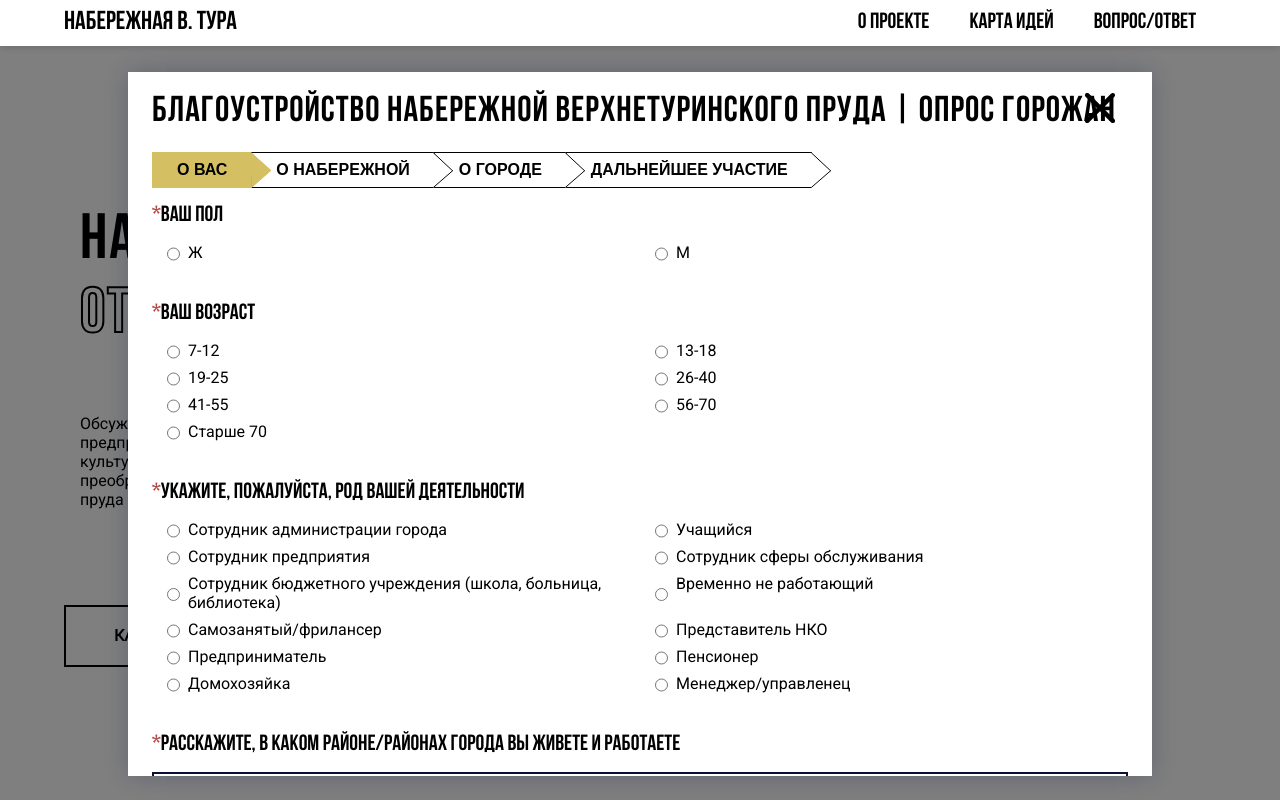
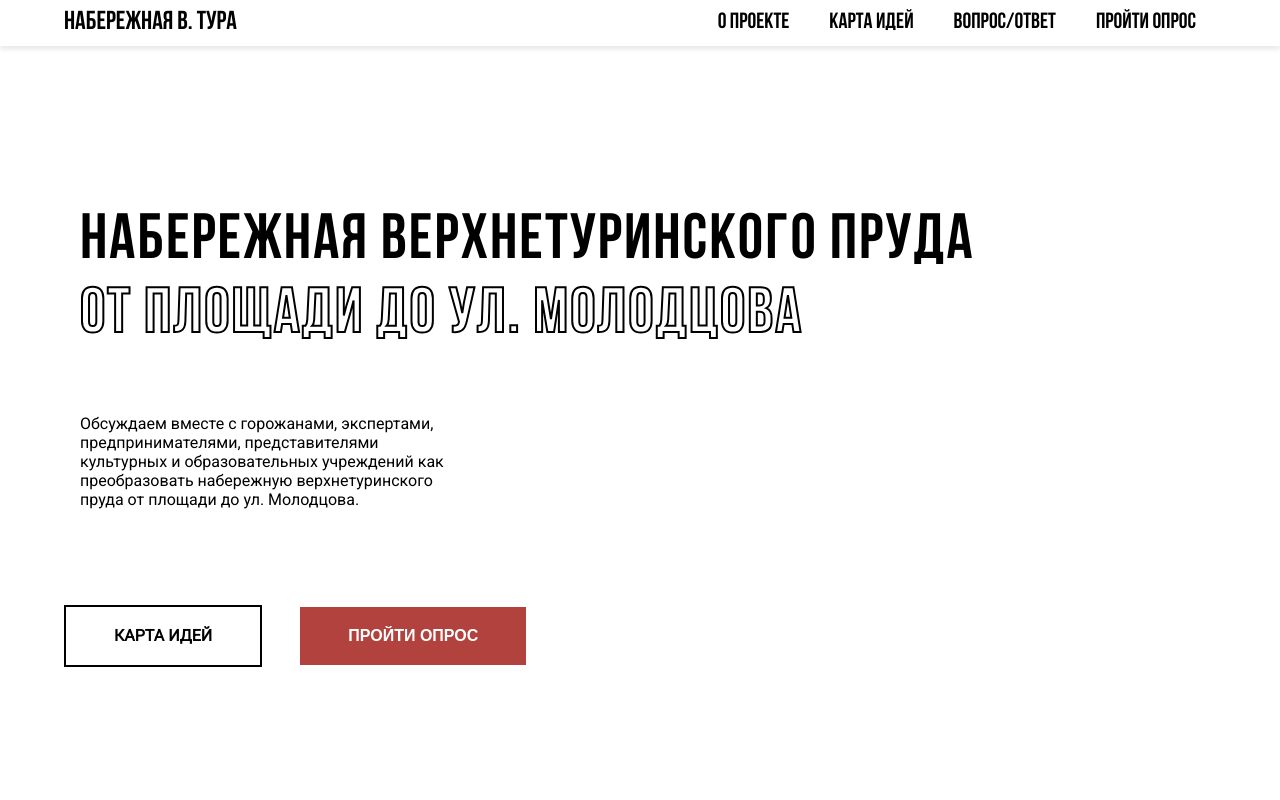
Before and after one commit to designunit/tura, a Next.js app: page / in a window 1280 px wide. Shown: the top 800 px of the page. Built offline with nearby package versions, Linux system fonts and the light colour scheme.

Commit message:
quick add buttons to show form

```diff
--- a/src/components/Hero/index.tsx
+++ b/src/components/Hero/index.tsx
@@ -6,7 +6,7 @@ import { ConfigContext } from 'src/context/config'
 import { SectionParalaxedBack } from '../SectionParalaxedBack'
 import Image from 'next/image'
 
-export const Hero: React.FC = () => {
+export const Hero: React.FC<any> = ({ openModal }) => {
     const { mapUrl } = useContext(ConfigContext)
 
     return (
@@ -48,13 +48,13 @@ export const Hero: React.FC = () => {
                     Карта идей
                 </Button>
                 <div className={s.buttonsSpacer} />
-                {/* <Button
-                    href='https://docs.google.com/forms/d/e/1FAIpQLSfoGigVnGxanZPdSK09A8xZ8APUgPeyePbG_nI9USyEg7hiUA/viewform'
+                <Button
                     size='big'
                     theme={'primary'}
+                    onClick={openModal}
                 >
-                    Пройти опрос
-                </Button> */}
+                    ПРОЙТИ ОПРОС
+                </Button>
             </div>
         </SectionParalaxedBack>
     )
--- a/src/components/Menu/index.tsx
+++ b/src/components/Menu/index.tsx
@@ -3,7 +3,7 @@ import { Button } from "../Button"
 import { useRef } from "react"
 
 interface MenuProps {
-    onClick: () => void
+    onClick: (i:number) => void
 }
 
 export const Menu: React.FC<MenuProps> = ({ onClick }) => {
@@ -19,18 +19,14 @@ export const Menu: React.FC<MenuProps> = ({ onClick }) => {
             href: '/#map',
             text: 'Карта идей'
         },
-        // {
-        //     href: '/#stories',
-        //     text: 'Жители о набережной'
-        // },
         {
             href: '/#faq',
             text: 'Вопрос/Ответ'
         },
-        // {
-        //     href: '/concept',
-        //     text: 'Концепция'
-        // },
+        {
+            text: 'Пройти опрос',
+            href: '/'
+        }
     ]
 
     return (
@@ -41,7 +37,7 @@ export const Menu: React.FC<MenuProps> = ({ onClick }) => {
                     href={x.href}
                     theme={'link'}
                     underlineRef={underline}
-                    onClick={onClick}
+                    onClick={() => onClick(i)}
                     style={{
                         fontSize: '22px',
                         fontFamily: 'Bebas Neue',
--- a/src/components/Modal/index.tsx
+++ b/src/components/Modal/index.tsx
@@ -30,7 +30,7 @@ export const Modal: React.FC<{
         >
             <div className={s.title}>
                 <Title level={3}>
-                    Благоустройство Набережной Верхнетуринского пруда | Опрос горожан
+                    Благоустройство Набережной Верхнетуринского пруда<br/>Опрос горожан
                 </Title>
                 <Button
                     onClick={() => setModalIsOpen(false)}
--- a/src/components/OpinionForm/index.tsx
+++ b/src/components/OpinionForm/index.tsx
@@ -307,7 +307,6 @@ const Form2 = (props: any) => {
                 </Question>
                 <Question
                     head='Какую сферу вам бы хотелось видеть наиболее развитой здесь?'
-                    required={false}
                 >
                     <Radios
                         register={register}
--- a/src/components/PageLayout/index.tsx
+++ b/src/components/PageLayout/index.tsx
@@ -2,10 +2,15 @@ import { Header } from 'src/components/Header'
 import { useState, useCallback } from 'react'
 import { Menu } from '../Menu'
 
-export const PageLayout: React.FC = props => {
+export const PageLayout: React.FC<any> = props => {
     const [isOpen, setIsOpen] = useState(false)
     const onClickMenu = useCallback(() => setIsOpen(!isOpen), [isOpen])
-    const onClick = useCallback(() => setIsOpen(false),[])
+    const onClick = useCallback((i:number) => {
+        setIsOpen(false)
+        if (i == 3) {
+            props.openModal()
+        }
+    },[])
 
     return (
         <main>
--- a/src/pages/index.tsx
+++ b/src/pages/index.tsx
@@ -19,9 +19,11 @@ interface PageProps {
 
 const Index: NextPage<PageProps> = props => {
 
-    const [modalIsOpen, setModalIsOpen] = useState(true)
+    const [modalIsOpen, setModalIsOpen] = useState(false)
     return (
-        <PageLayout>
+        <PageLayout
+            openModal={() => setModalIsOpen(true)}
+        >
             <ParallaxProvider>
                 <Head>
                     <title>Набережная г. Верхняя Тура</title>
@@ -33,7 +35,9 @@ const Index: NextPage<PageProps> = props => {
                     setModalIsOpen={setModalIsOpen}
                 />
 
-                <Hero />
+                <Hero
+                    openModal={() => setModalIsOpen(true)}
+                />
 
                 <span id='votes' />
                 <Votes />
```
